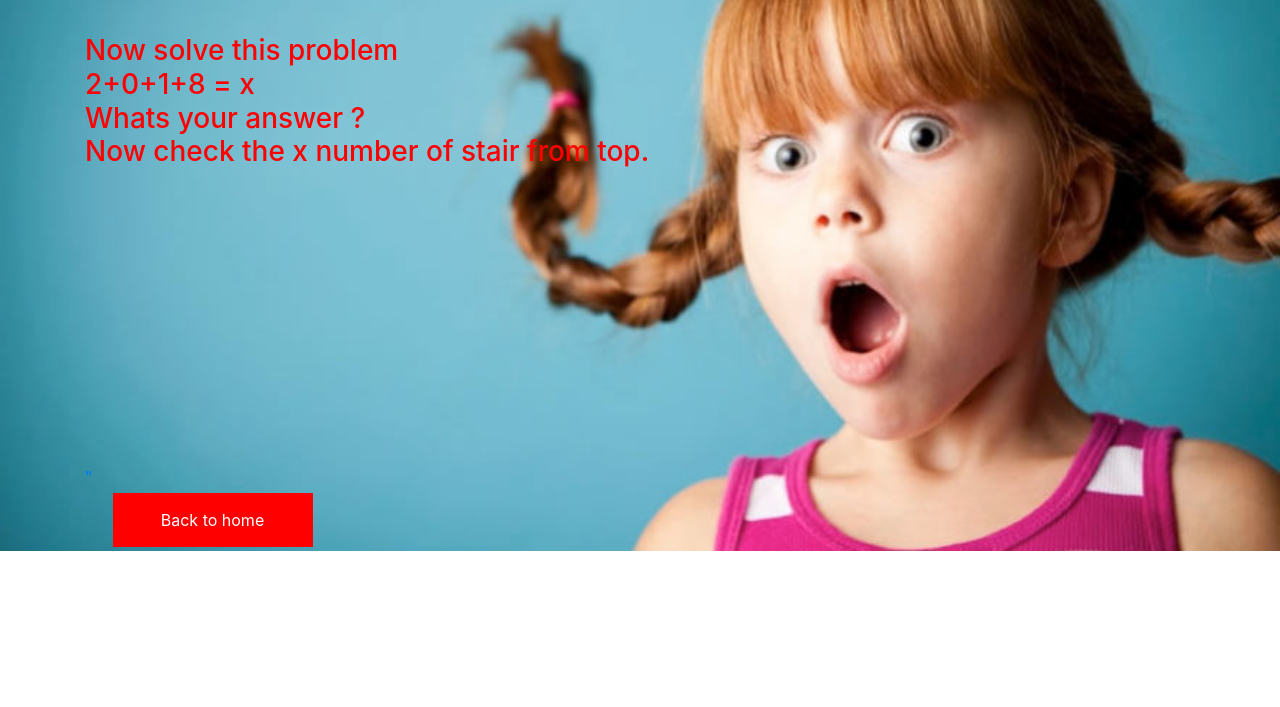
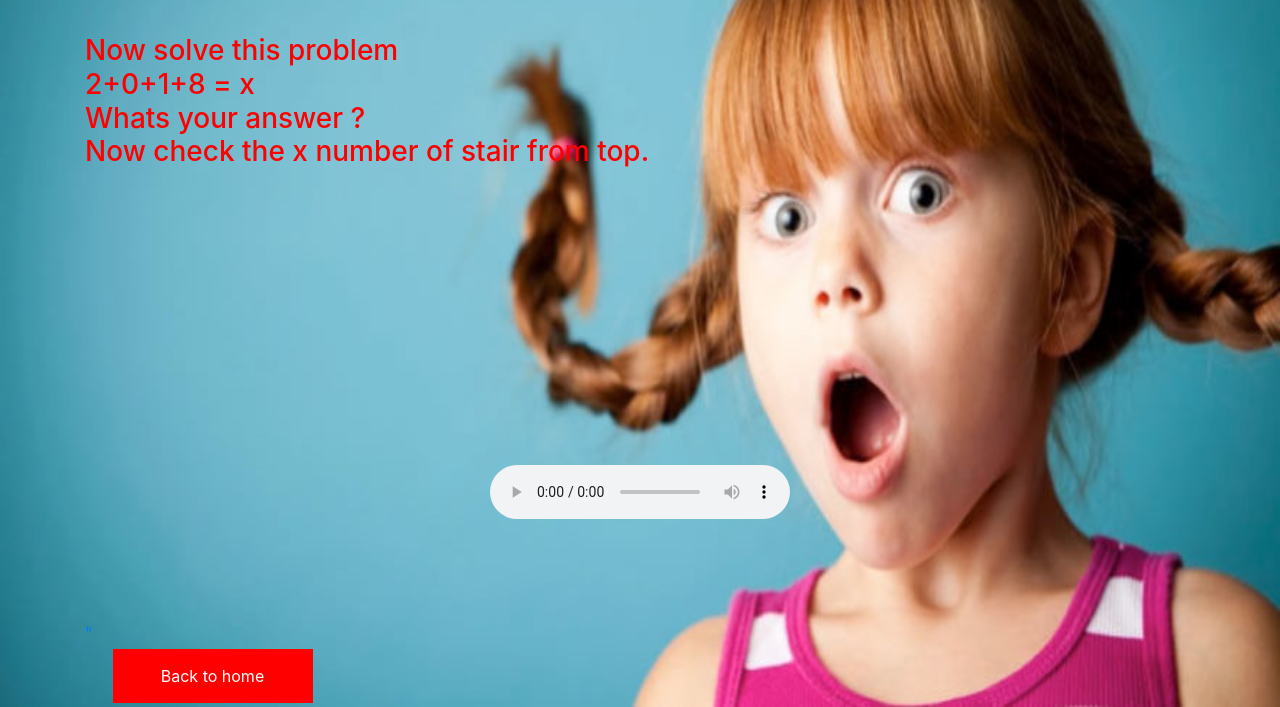
Before and after one commit to Harmanjot12/Friend-Birthday, a plain HTML site: page answer3.html in a window 1280 px wide. Shown: the part 108-815 px from the top of the page. Drawn offline with nearby package versions, Linux system fonts and the light colour scheme.

Commit message:
Update answer3.html

```diff
--- a/answer3.html
+++ b/answer3.html
@@ -52,7 +52,18 @@
 </div>
 
 <br><br><br><br><br><br><br><br><br><br><br><br>
+<div class="container">
+	<div class="row">
+		<div class="col-sm-12 text-center">
 
+			<audio controls>
+				<source src="birthday.mp3" type="audio/mpeg">
+			</audio>
+
+		</div>
+	</div>
+</div>
+<br><br><br><br>
 <div class="container">
 	<div class="row">
 		<div class="col-sm-3">
```
